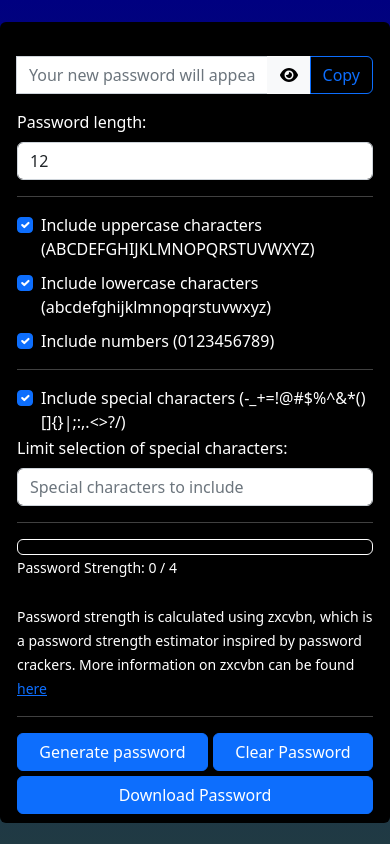
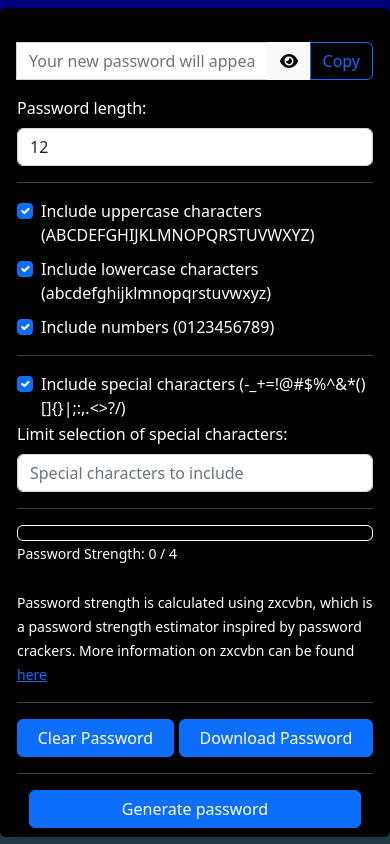
Before and after one commit to NicholaiWP/PasswordGenerator, a React (Create React App) app: page / in a window 390 px wide. Built offline with nearby package versions, Linux system fonts and the light colour scheme.

Commit message:
responsiveness changes

```diff
--- a/src/components/passwordGenerator.tsx
+++ b/src/components/passwordGenerator.tsx
@@ -268,12 +268,17 @@ import DownloadButton from "./DownloadButton";
 
             <hr></hr>
 
-            <div className="center">
-                <Button type="submit" className="btn-child" variant="primary" onClick={handlePasswordGeneration}>
-                  Generate password
-                </Button>
+            <div className="btnPositioning">
                 <Button className="btn btn-primary btn-child" id="clear" onClick={clearPassword}>Clear Password</Button>
                 <DownloadButton passwordString={password} setError={setError}/>
+            </div>
+
+            <hr></hr>
+
+            <div className="container">
+                <Button type="submit" className="btn-generate-password" onClick={handlePasswordGeneration}>
+                Generate password
+              </Button>
             </div>
 
           </Card.Footer>
--- a/src/styles/App.css
+++ b/src/styles/App.css
@@ -18,20 +18,18 @@ body{
   -moz-background-size: cover;
   -o-background-size: cover;
   background-size: cover;
-  overflow: hidden;
 }
 
-.center{
+.btnPositioning{
   display:flex;
-  justify-content: center;
-  align-items: center;
   gap: 5px;
   flex-wrap: wrap;
 }
 
-.center .btn-child{
+.btnPositioning .btn-child{
   flex:1 1 auto;
 }
+
 
 .form-check{
  margin-top: 10px;
@@ -39,8 +37,24 @@ body{
  overflow-wrap: break-word;
 }
 
-@media only screen and (max-height: 480px), screen and (max-width:480px){
-  body{
-      overflow: visible;
+.container{
+  display: flex;
+}
+
+.btn-generate-password{
+  flex-grow: 1;
+}
+
+/* hide scrollbar on larger screens / If greater than or equal to */
+@media only screen and (min-width: 769px) {
+  body {
+    overflow: hidden;
   }
 }
+
+/* show scrollbar on smaller screens / If less than or equal to */
+@media only screen and (max-width: 768px), screen and (max-height:768px) {
+  body {
+    overflow: visible;
+  }
+}
```
